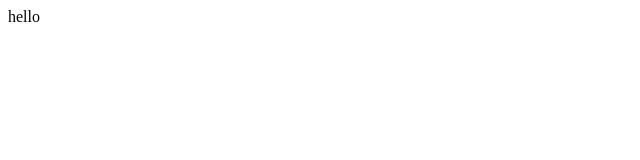
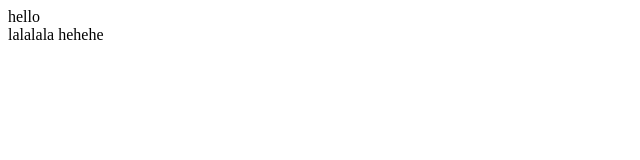
Before and after one commit to ChampionWu/todoMvc, a plain HTML site: page test.html in a window 1280 px wide. Shown: the full height of the page, 0-640 px from the left. Drawn offline with Linux system fonts and the light colour scheme.

Commit message:
lalalahehehe

```diff
--- a/test.html
+++ b/test.html
@@ -10,6 +10,8 @@
 
 <body>
     <div>hello</div>
+    lalalala
+    hehehe
 </body>
 
 </html>
```
